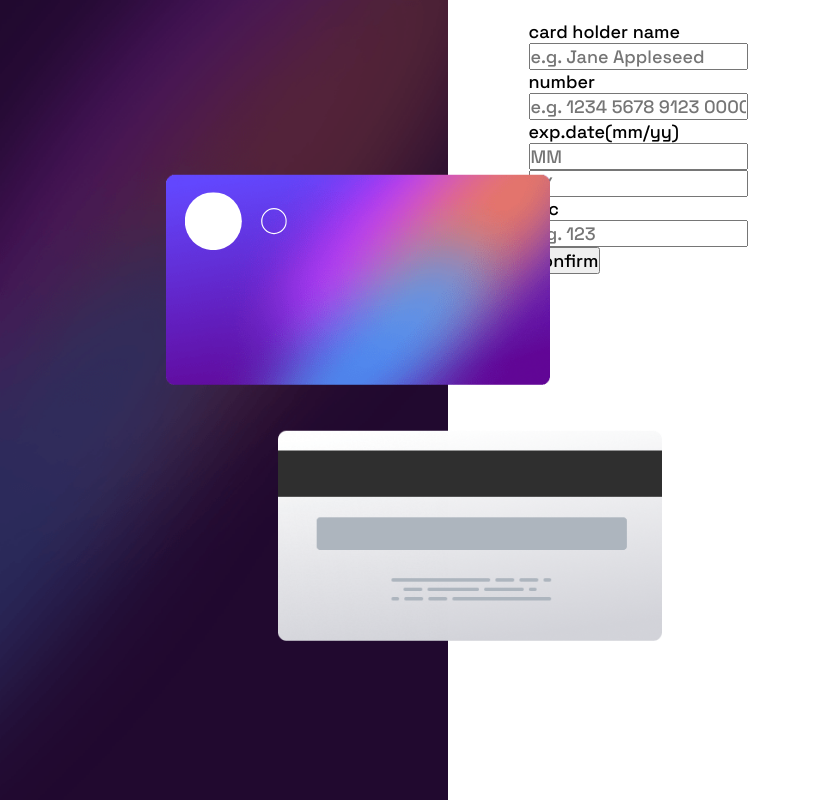
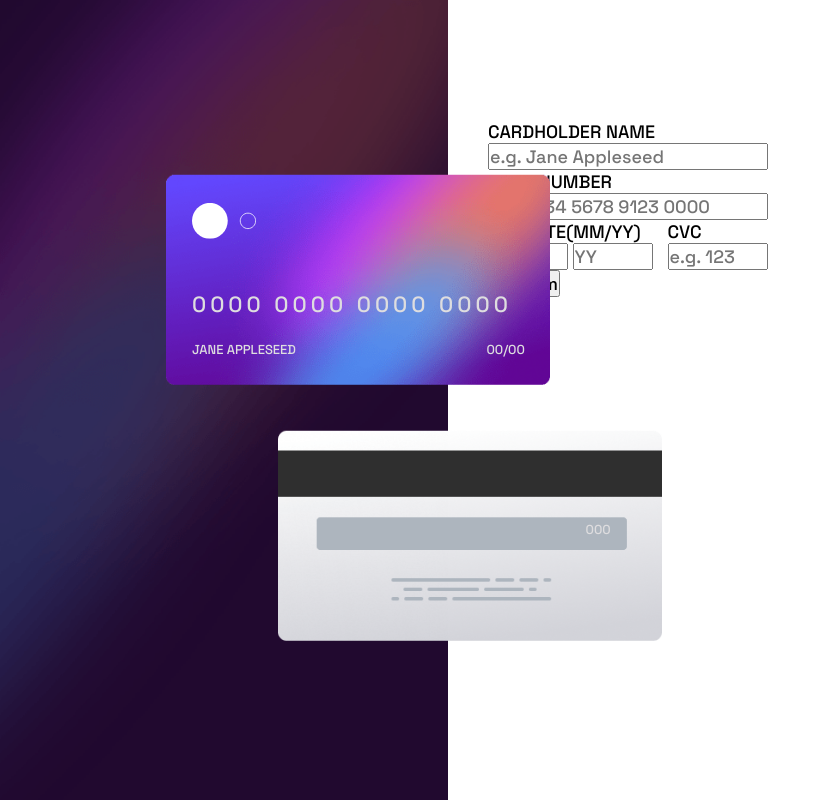
Before and after one commit to lmacanda/interactive_card, a plain HTML site: page index.html in a window 1280 px wide. Shown: the whole page, without its empty margins (0-831 px from the left). Drawn offline with Linux system fonts and the light colour scheme.

Commit message:
layout form and card details positioning

```diff
--- a/index.html
+++ b/index.html
@@ -16,31 +16,35 @@
         <div class="main-container">
             <div class="front-card">
       <img class="card" src="images/bg-card-front.png" alt="card-front">
+      <p class="card-number-display">0000 0000 0000 0000</p>
+      <p class="card-holder-display">Jane Appleseed</p>
+      <p class="exp-display">00/00</p>
       <div>
         <img class="icon" src="images/card-logo.svg" alt="icon">
       </div>
     </div>
-    <div class="back-card"><img class="card" src="images/bg-card-back.png" alt="card-back"></div>
+    <div class="back-card">
+      <img class="card" src="images/bg-card-back.png" alt="card-back">
+      <p class="cvc-display">000</p>
+    </div>
         </div>
         <div class="card-form-container">
           <div class="form-container">
             <form action="">
                 <div class="input-box">
-                    <span><p>card holder name</p></span>
+                    <span><p>cardholder name</p></span>
                     <input type="text" class="card-holder-input" placeholder="e.g. Jane Appleseed">
                 </div>
                 <div class="input-box">
-                    <span><p>number</p></span>
+                    <span><p>card number</p></span>
                     <input type="text" maxlength="16" class="card-number-input" placeholder="e.g. 1234 5678 9123 0000">
                 </div>
                 <div class="flexbox">
                 <div class="input-box">
                     <span><p>exp.date(mm/yy)</p></span>
-                    <div class="columns">
-                    <div class="col"><input type="text" maxlength="2" class="month-input" placeholder="MM"></div>
-                    <div class="col"><input type="text" maxlength="2" class="year-input" placeholder="YY"></div>
+                    <span class="col"><input type="text" maxlength="2" class="month-input" placeholder="MM"></span>
+                    <span class="col"><input type="text" maxlength="2" class="year-input" placeholder="YY"></span>
                 </div>
-                    </div>
                     <div class="input-box">
                         <span><p>cvc</p></span>
                         <input type="text" maxlength="3" class="cvc-input" placeholder="e.g. 123">
--- a/style.css
+++ b/style.css
@@ -71,22 +71,84 @@ img.card {
 img.icon {
   position: absolute;
   top: 22%;
-  left: 18%;
+  left: 15%;
   transform: translate(-50%, -50%);
   z-index: 19;
-  width: 8vmax;
+  width: 8vh;
 }
 
 .form-container {
-  max-width: 380px;
+  padding: 60px 20px 20px 20px;
+}
+
+.form-container .flexbox {
   display: flex;
-  align-content: center;
-  justify-content: center;
+  gap: 15px;
+  justify-content: flex-start;
 }
 
 form {
-  width: fit-content;
-  padding: 20px 20px 20px 20px;
+  padding: 60px 20px 20px 20px;
+  display: inline-block;
+  margin: 0 auto;
+  width: 320px;
+}
+
+input.card-holder-input,
+.card-number-input {
+  width: -webkit-fill-available;
+}
+
+input.month-input {
+  width: 80px;
+}
+
+input.year-input {
+  width: 80px;
+}
+
+input.cvc-input {
+  width: 100px;
+}
+
+span.cvc-input {
+  padding-right: 5px;
+}
+
+p {
+  text-transform: uppercase;
+}
+
+.card-number-display,
+.card-holder-display,
+.exp-display,
+.cvc-display {
+  position: absolute;
+  color: var(--clr-neutral-100);
+}
+
+.card-number-display {
+  top: 10vmax;
+  left: 3vmax;
+  font-size: 17px;
+}
+
+.card-holder-display {
+  top: 16vmax;
+  left: 3vmax;
+  font-size: 10px;
+}
+
+.exp-display {
+  top: 16vmax;
+  left: 30vmax;
+  font-size: 10px;
+}
+
+.cvc-display {
+  top: 9vmax;
+  left: 29vmax;
+  font-size: 10px;
 }
 
 @media screen and (min-width: 600px) {
@@ -98,13 +160,51 @@ form {
     top: 35%;
     left: 80%;
     transform: translate(-50%, -50%);
-    width: 30vmax;
+    width: 30vw;
   }
 
   .back-card {
     top: 67%;
     left: 105%;
     transform: translate(-50%, -50%);
-    width: 30vmax;
+    width: 30vw;
+  }
+
+  .card-number-display {
+    top: 9vmax;
+    left: 2vmax;
+    font-size: 17px;
+    letter-spacing: 4px;
+  }
+
+  .card-holder-display {
+    top: 13vmax;
+    left: 2vmax;
+    font-size: 13px;
+  }
+
+  .exp-display {
+    top: 13vmax;
+    left: 25vmax;
+    font-size: 13px;
+  }
+
+  .cvc-display {
+    top: 7vmax;
+    left: 24vmax;
+    font-size: 13px;
   }
 }
+
+@media screen and (min-width: 1280px) {
+  .card-number-display {
+    font-size: 22px;
+  }
+}
+
+@media screen and (min-width: 1366px) {
+  .card-number-display {
+    font-size: 28px;
+    letter-spacing: 5px;
+  }
+}
```
